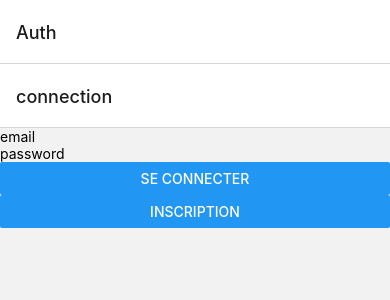
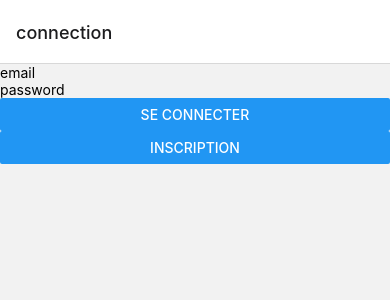
Before and after one commit to mohamadimsa/prevent, a React Native app in the folder client/: screen /Profile in a window 390 px wide. Shown: the top 300 px of the page. Built offline with nearby package versions, Linux system fonts and the light colour scheme.

Commit message:
amelioration navigation

```diff
--- a/client/src/navigation/ProfilStack.js
+++ b/client/src/navigation/ProfilStack.js
@@ -5,7 +5,7 @@ import ProfilScreen from "../screen/ProfilScreen";
 import MonCompteScreen from "../screen/MonCompteScreen"
 const ProfilStackScreen = () => {
   return (
-    <ProfilStack.Navigator>
+    <ProfilStack.Navigator  screenOptions={{headerShown: false}}>
       <ProfilStack.Screen name="profil" component={ProfilScreen} />
       <ProfilStack.Screen name="mon compte" component={MonCompteScreen} />
     </ProfilStack.Navigator>
--- a/client/src/navigation/index.js
+++ b/client/src/navigation/index.js
@@ -11,7 +11,7 @@ import DrawerScreen from'./Draw';
 const RootStackScreen = () => {
     const user = useSelector(isAUth)
     return(
-  <RootStack.Navigator headerMode="none">
+  <RootStack.Navigator  screenOptions={{headerShown: false}}>
     {user ? (
       <RootStack.Screen name="App"component={DrawerScreen} options={{animationEnabled: false}}/>
     ) : (<RootStack.Screen name="Auth" component={AuthStackScreen} options={{animationEnabled: false}}/>
--- a/client/src/navigation/menuTab.js
+++ b/client/src/navigation/menuTab.js
@@ -2,11 +2,11 @@ import React from 'react';
 import {createBottomTabNavigator } from'@react-navigation/bottom-tabs';
 const Tabs = createBottomTabNavigator();
 import HomeScreen from '../screen/HomeScreen';
-import SearchStackScreen from './SerieStack'
+import SearchStackScreen from '../screen/SearchScreen'
 
 
 const TabsScreen = () => (
-    <Tabs.Navigator>
+    <Tabs.Navigator  screenOptions={{headerShown: false}}>
       <Tabs.Screen name="Home" component={HomeScreen} />
       <Tabs.Screen name="Search" component={SearchStackScreen} />
     </Tabs.Navigator>
```
